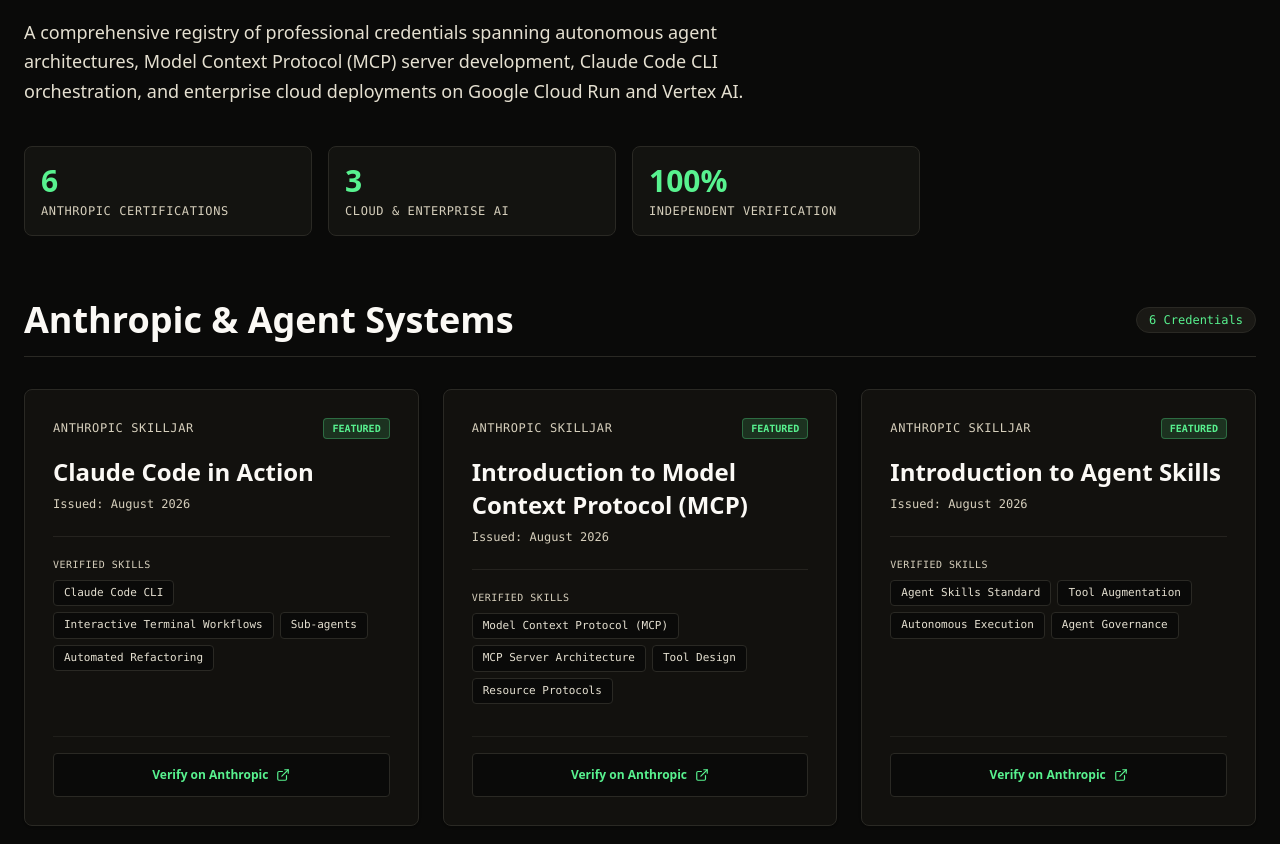
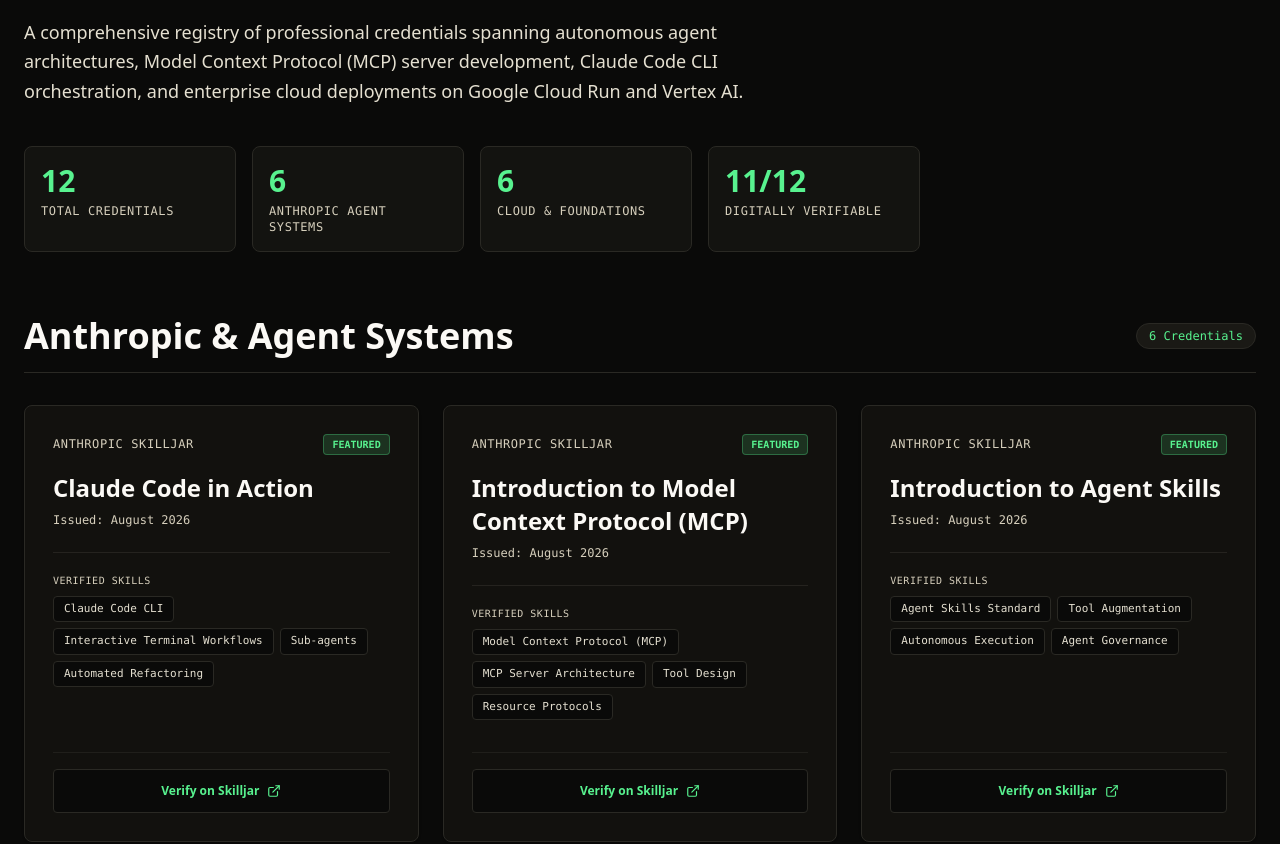
Before and after one commit to ahk1542001-wq/victor-ai-automation-portfolio, a Next.js app: page /credentials in a window 1280 px wide. Shown: the part 460-1304 px from the top of the page. Built offline with nearby package versions, Linux system fonts and the light colour scheme.

Commit message:
fix(credentials): enhance accessibility, dynamic metrics, and comprehensive smoke test coverage

```diff
--- a/scripts/smoke.mjs
+++ b/scripts/smoke.mjs
@@ -5,6 +5,7 @@
 
 const outDir = path.join(process.cwd(), '.next/server/app');
 const projectsDataPath = path.join(process.cwd(), 'src/data/projects.ts');
+const credentialsDataPath = path.join(process.cwd(), 'src/data/credentials.ts');
 
 // 1. Verify Homepage
 const homeHtmlPath = path.join(outDir, 'index.html');
@@ -84,6 +85,10 @@
   console.error('FAIL: GCP GenAI Agent Architectures missing Cloud Run live app link');
   process.exit(1);
 }
+if (!homeHtml.includes('boDhNKUwZyE')) {
+  console.error('FAIL: Homepage missing GCP GenAI Agent Architectures YouTube thumbnail');
+  process.exit(1);
+}
 
 const fyfHtml = fs.readFileSync(path.join(outDir, 'projects', 'fyf-video-pipeline.html'), 'utf-8');
 if (!fyfHtml.includes('https://youtu.be/9MYzaFjR0ck')) {
@@ -122,13 +127,41 @@
   console.error('FAIL: Credentials page missing heading "Verified AI Credentials"');
   process.exit(1);
 }
-if (!credentialsHtml.includes('https://verify.skilljar.com/c/pjy6v36xapxe')) {
-  console.error('FAIL: Credentials page missing Claude Code in Action verification link');
-  process.exit(1);
-}
-if (!credentialsHtml.includes('https://www.coursera.org/account/accomplishments/professional-cert/0SL5SWTENN43')) {
-  console.error('FAIL: Credentials page missing Google AI Professional verification link');
+if (!fs.existsSync(credentialsDataPath)) {
+  console.error(`FAIL: Credentials data source not found at ${credentialsDataPath}`);
   process.exit(1);
 }
 
+const credentialsSource = fs.readFileSync(credentialsDataPath, 'utf-8');
+const verifyUrlMatches = [...credentialsSource.matchAll(/verifyUrl:\s*['"]([^'"]+)['"]/g)];
+const verifyUrls = verifyUrlMatches.map((m) => m[1]);
+
+if (verifyUrls.length < 11) {
+  console.error(`FAIL: Expected at least 11 verifiable credentials in credentials.ts, found ${verifyUrls.length}`);
+  process.exit(1);
+}
+
+const requiredSkilljarUrls = [
+  'https://verify.skilljar.com/c/pjy6v36xapxe',
+  'https://verify.skilljar.com/c/n83j7p93x9fg',
+  'https://verify.skilljar.com/c/a2ynyb62bxr6',
+  'https://verify.skilljar.com/c/eofti5gaf6xd',
+  'https://verify.skilljar.com/c/wdk2aonf9a73',
+  'https://verify.skilljar.com/c/kczxajmkb28k',
+];
+
+for (const skilljarUrl of requiredSkilljarUrls) {
+  if (!verifyUrls.includes(skilljarUrl)) {
+    console.error(`FAIL: Missing required Skilljar URL in credentials.ts: ${skilljarUrl}`);
+    process.exit(1);
+  }
+}
+
+for (const url of verifyUrls) {
+  if (!credentialsHtml.includes(url)) {
+    console.error(`FAIL: Credentials page missing verification URL: ${url}`);
+    process.exit(1);
+  }
+}
+
 console.log(`PASS: All production smoke checks (${projectSlugs.length} projects + credentials page + homepage links + mandatory sections) completed successfully!`);
--- a/src/app/credentials/page.tsx
+++ b/src/app/credentials/page.tsx
@@ -22,8 +22,18 @@
   'Specialization & Foundations',
 ];
 
+function getVerifyPlatform(url: string | null): string {
+  if (!url) return 'Issuer';
+  if (url.includes('skilljar.com')) return 'Skilljar';
+  if (url.includes('coursera.org')) return 'Coursera';
+  return 'Issuer';
+}
+
 export default function CredentialsPage() {
   const verifiedCount = credentials.filter((c) => c.verifyUrl).length;
+  const anthropicCount = credentials.filter((c) => c.category === 'Anthropic & Agent Systems').length;
+  const cloudCount = credentials.filter((c) => c.category === 'Cloud & Enterprise AI').length;
+  const foundationsCount = credentials.filter((c) => c.category === 'Specialization & Foundations').length;
 
   return (
     <div className="min-h-screen bg-onyx-950 text-parchment-50 font-sans selection:bg-[#58f28f] selection:text-onyx-950 max-w-full overflow-x-hidden">
@@ -69,18 +79,22 @@
           </p>
 
           {/* Quick Metrics Bar */}
-          <div className="grid grid-cols-2 sm:grid-cols-3 gap-4 pt-4">
+          <div className="grid grid-cols-2 sm:grid-cols-4 gap-4 pt-4">
             <div className="p-4 bg-onyx-900/60 border border-onyx-800 rounded-lg">
-              <div className="text-2xl sm:text-3xl font-serif font-bold text-[#58f28f]">6</div>
-              <div className="text-xs font-mono uppercase tracking-wider text-parchment-300 mt-1">Anthropic Certifications</div>
+              <div className="text-2xl sm:text-3xl font-serif font-bold text-[#58f28f]">{credentials.length}</div>
+              <div className="text-xs font-mono uppercase tracking-wider text-parchment-300 mt-1">Total Credentials</div>
             </div>
             <div className="p-4 bg-onyx-900/60 border border-onyx-800 rounded-lg">
-              <div className="text-2xl sm:text-3xl font-serif font-bold text-[#58f28f]">3</div>
-              <div className="text-xs font-mono uppercase tracking-wider text-parchment-300 mt-1">Cloud & Enterprise AI</div>
+              <div className="text-2xl sm:text-3xl font-serif font-bold text-[#58f28f]">{anthropicCount}</div>
+              <div className="text-xs font-mono uppercase tracking-wider text-parchment-300 mt-1">Anthropic Agent Systems</div>
+            </div>
+            <div className="p-4 bg-onyx-900/60 border border-onyx-800 rounded-lg">
+              <div className="text-2xl sm:text-3xl font-serif font-bold text-[#58f28f]">{cloudCount + foundationsCount}</div>
+              <div className="text-xs font-mono uppercase tracking-wider text-parchment-300 mt-1">Cloud & Foundations</div>
             </div>
             <div className="p-4 bg-onyx-900/60 border border-onyx-800 rounded-lg col-span-2 sm:col-span-1">
-              <div className="text-2xl sm:text-3xl font-serif font-bold text-[#58f28f]">100%</div>
-              <div className="text-xs font-mono uppercase tracking-wider text-parchment-300 mt-1">Independent Verification</div>
+              <div className="text-2xl sm:text-3xl font-serif font-bold text-[#58f28f]">{verifiedCount}/{credentials.length}</div>
+              <div className="text-xs font-mono uppercase tracking-wider text-parchment-300 mt-1">Digitally Verifiable</div>
             </div>
           </div>
         </section>
@@ -174,14 +188,15 @@
                             href={credential.verifyUrl}
                             target="_blank"
                             rel="noopener noreferrer"
+                            aria-label={`Verify ${credential.title} certificate on ${getVerifyPlatform(credential.verifyUrl)} (opens in new tab)`}
                             className="min-h-[44px] w-full inline-flex items-center justify-center gap-2 px-4 py-2.5 bg-onyx-950 border border-onyx-800 hover:border-[#58f28f] hover:bg-[#58f28f]/10 text-xs font-bold text-[#58f28f] transition-all rounded focus-visible:outline-none focus-visible:ring-2 focus-visible:ring-[#58f28f]"
                           >
-                            <span>Verify on {credential.issuer.split(' ')[0]}</span>
-                            <ExternalLink className="w-3.5 h-3.5 shrink-0" />
+                            <span>Verify on {getVerifyPlatform(credential.verifyUrl)}</span>
+                            <ExternalLink className="w-3.5 h-3.5 shrink-0" aria-hidden="true" />
                           </a>
                         ) : (
                           <div className="min-h-[44px] w-full inline-flex items-center justify-center gap-2 px-4 py-2.5 bg-onyx-950/50 border border-onyx-800/40 text-xs font-mono text-parchment-400 rounded">
-                            <CheckCircle2 className="w-3.5 h-3.5 text-parchment-400 shrink-0" />
+                            <CheckCircle2 className="w-3.5 h-3.5 text-parchment-400 shrink-0" aria-hidden="true" />
                             <span>Institutional Record Reviewed</span>
                           </div>
                         )}
--- a/src/components/Header.tsx
+++ b/src/components/Header.tsx
@@ -122,6 +122,7 @@
           <div className="flex flex-col space-y-1">
             {isSecondaryPage && (
               <Link
+                ref={firstLinkRef}
                 href="/"
                 onClick={closeMenu}
                 className="min-h-[44px] px-4 py-3 text-sm font-semibold uppercase tracking-wider text-[#58f28f] hover:bg-onyx-900 transition-colors flex items-center border-b border-onyx-800 mb-2"
```
